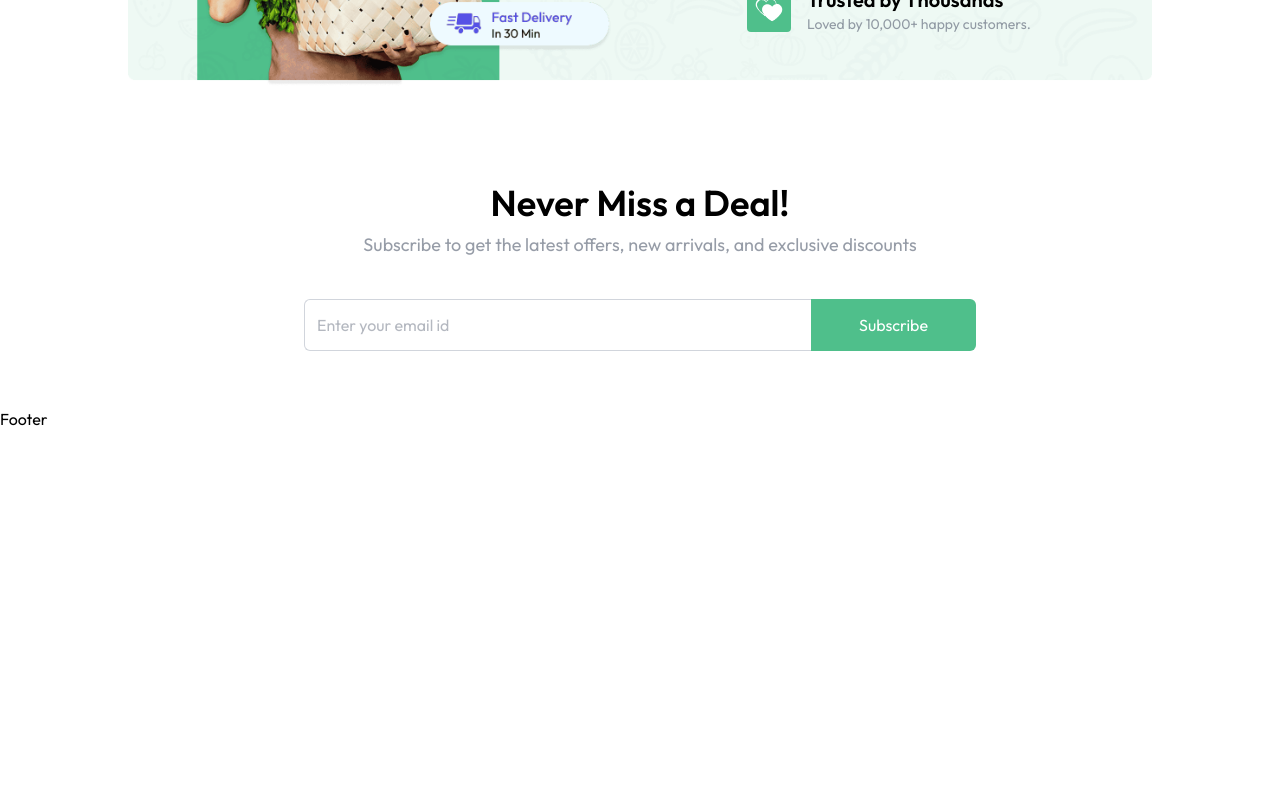
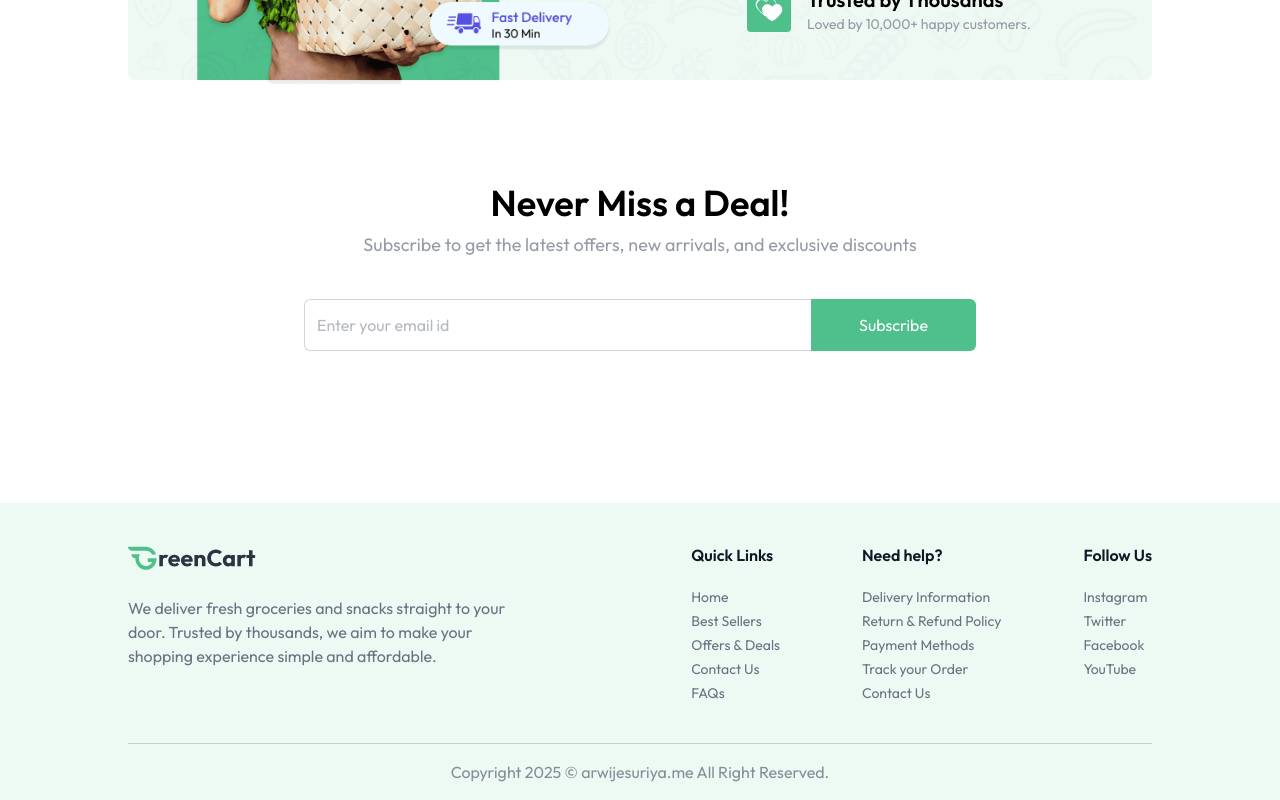
Before and after one commit to arwijesuriya/mern-grocery, a React (Vite) app in the folder frontend/: page / in a window 1280 px wide. Shown: the part 1587-2387 px from the top of the page. Before the commit the page ends 2018 px from the top, so only its background shows below. Built offline with nearby package versions, Linux system fonts and the light colour scheme.

Commit message:
Update Footer.jsx

```diff
--- a/frontend/src/components/Footer.jsx
+++ b/frontend/src/components/Footer.jsx
@@ -1,9 +1,36 @@
-import React from 'react'
+import React from "react";
+import { assets, footerLinks } from "../assets/assets";
 
 const Footer = () => {
-  return (
-    <div>Footer</div>
-  )
+    return (
+        <div className="px-6 md:px-16 lg:px-24 xl:px-32 mt-24 bg-primary/10">
+            <div className="flex flex-col md:flex-row items-start justify-between gap-10 py-10 border-b border-gray-500/30 text-gray-500">
+                <div>
+                    <img className="w-34 md:w-32" src={assets.logo} alt="Logo" />
+                    <p className="max-w-[410px] mt-6">
+                        We deliver fresh groceries and snacks straight to your door. Trusted by thousands, we aim to make your shopping experience simple and affordable.
+                    </p>
+                </div>
+                <div className="flex flex-wrap justify-between w-full md:w-[45%] gap-5">
+                    {footerLinks.map((section, index) => (
+                        <div key={index}>
+                            <h3 className="font-semibold text-base text-gray-900 md:mb-5 mb-2">{section.title}</h3>
+                            <ul className="text-sm space-y-1">
+                                {section.links.map((link, i) => (
+                                    <li key={i}>
+                                        <a href={link.url} className="hover:underline transition">{link.text}</a>
+                                    </li>
+                                ))}
+                            </ul>
+                        </div>
+                    ))}
+                </div>
+            </div>
+            <p className="py-4 text-center text-sm md:text-base text-gray-500/80">
+                Copyright {new Date().getFullYear()} © arwijesuriya.me All Right Reserved.
+            </p>
+        </div>
+    );
 }
 
 export default Footer
```
